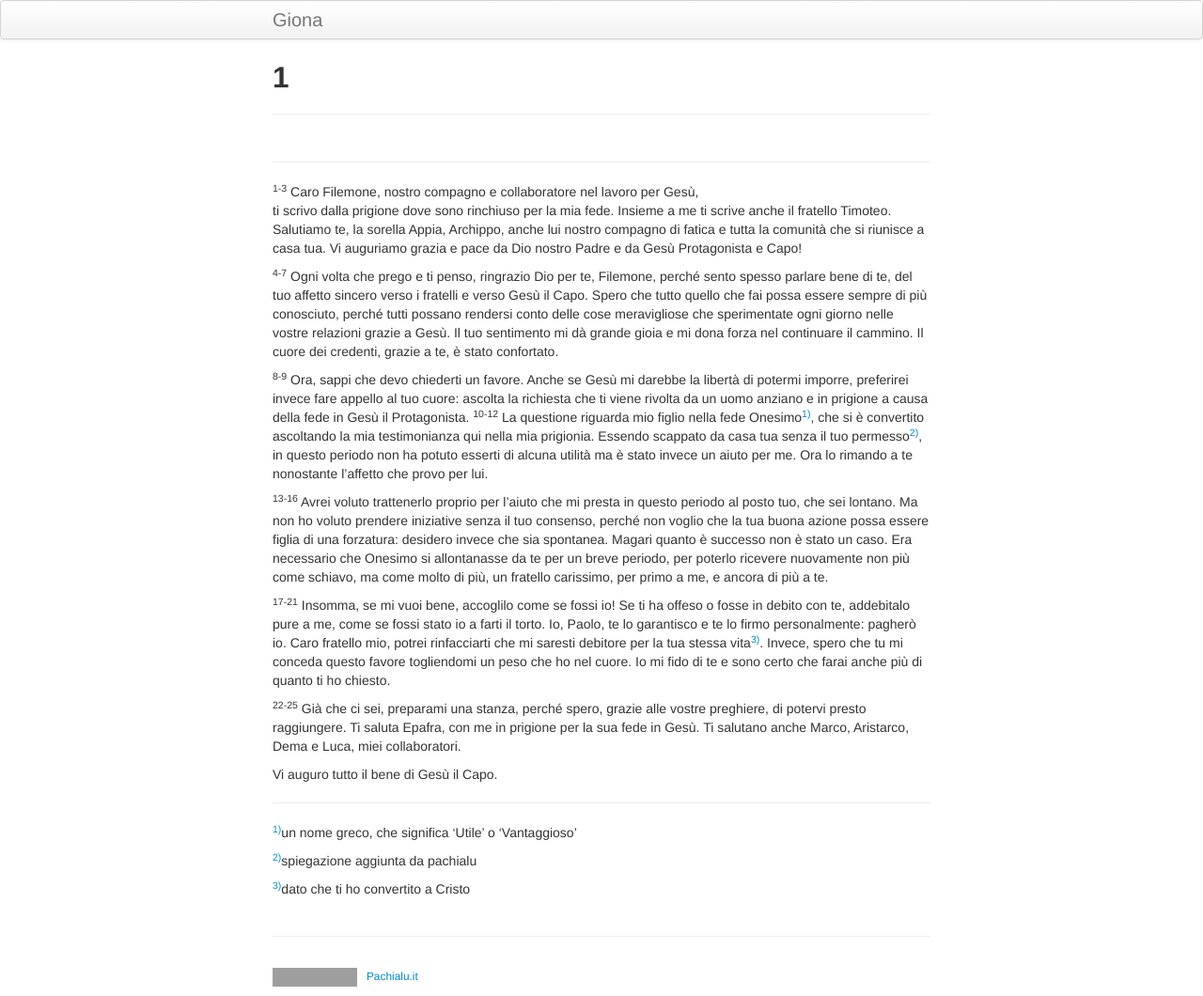
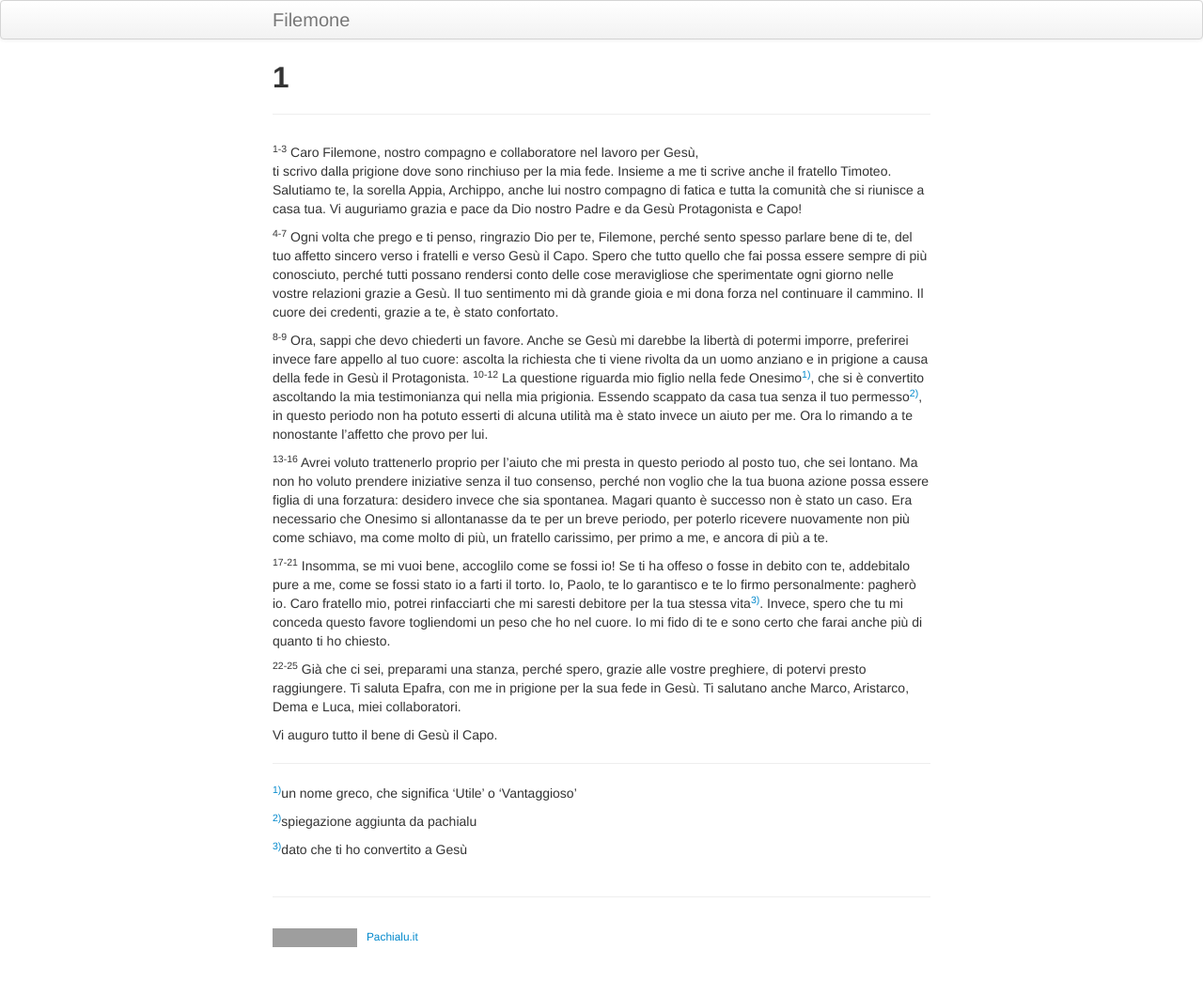
Before and after one commit to pachialu/fm_pages, a Jekyll site: the page built from pages/fm01.md, in a window 1280 px wide. Shown: the whole page at 94% size. Built offline with Jekyll 4.4.1, drawn with Linux system fonts in a browser that asks for light colours; after the commit the page ends 1018 px from its top, so only the background shows below that; grey boxes are pictures that could not be loaded.

Commit message:
corrections
fixed template
fixed footnotes

```diff
--- a/_config.yml
+++ b/_config.yml
@@ -8,7 +8,7 @@ highlighter: rouge
 # Themes are encouraged to use these universal variables
 # so be sure to set them if your theme uses them.
 #
-title : Giona
+title : Filemone
 author :
   name : pachialu
   email : info@pachialu.it
@@ -16,7 +16,7 @@ author :
   twitter : pachialu
   feedburner : nil
 
-production_url : https://pachialu.github.io/giona_pages
+production_url : https://pachialu.github.io/fm_pages
 
 # Tell Github to use the kramdown markdown interpreter
 # (see https://help.github.com/articles/migrating-your-pages-site-from-maruku)
@@ -49,7 +49,7 @@ JB :
   #   - Only the following values are falsy: ["", null, false]
   #   - When setting BASE_PATH it must be a valid url.
   #     This means always setting the protocol (http|https) or prefixing with "/"
-  BASE_PATH : https://pachialu.github.io/giona_pages
+  BASE_PATH : https://pachialu.github.io/fm_pages
 
   # By default, the asset_path is automatically defined relative to BASE_PATH plus the enabled theme.
   # ex: [BASE_PATH]/assets/themes/[THEME-NAME]
--- a/pages/fm01.md
+++ b/pages/fm01.md
@@ -2,8 +2,6 @@
 layout: page
 title: 1
 ---
-
-------------------------------------------------------------------------
 
 <sup>1-3</sup> Caro Filemone, nostro compagno e collaboratore nel lavoro
 per Gesù,
@@ -63,8 +61,8 @@ Vi auguro tutto il bene di Gesù il Capo.
 
 --------------------------------
 
-<sup>[1)](#fnt__1)</sup>un nome greco, che significa 'Utile' o 'Vantaggioso'
+<sup>[1)](#fn__1)</sup>un nome greco, che significa 'Utile' o 'Vantaggioso'
 
-<sup>[2)](#fnt__2)</sup>spiegazione aggiunta da pachialu
+<sup>[2)](#fn__2)</sup>spiegazione aggiunta da pachialu
 
-<sup>[3)](#fnt__3)</sup>dato che ti ho convertito a Cristo
+<sup>[3)](#fn__3)</sup>dato che ti ho convertito a Gesù
```
